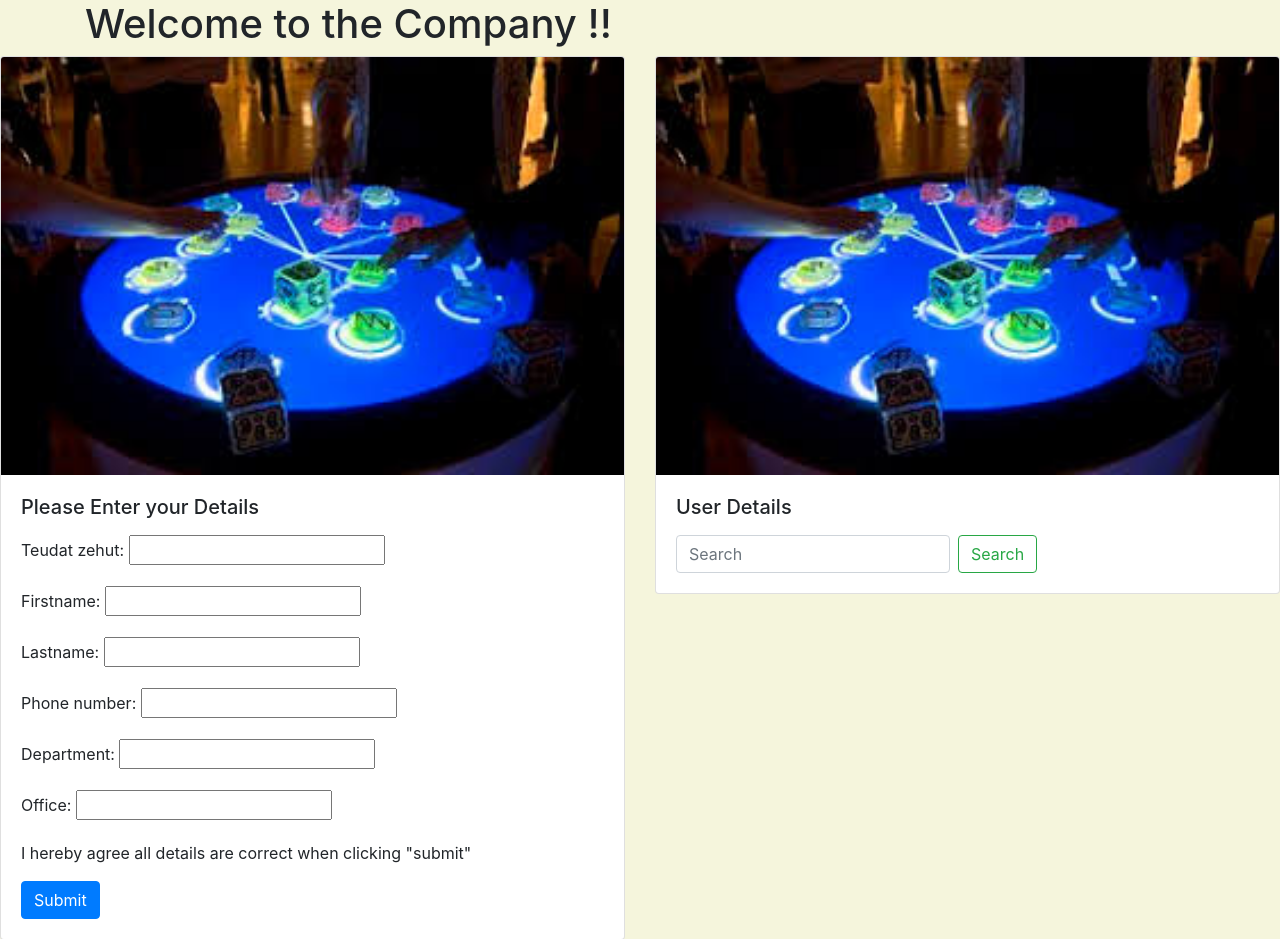
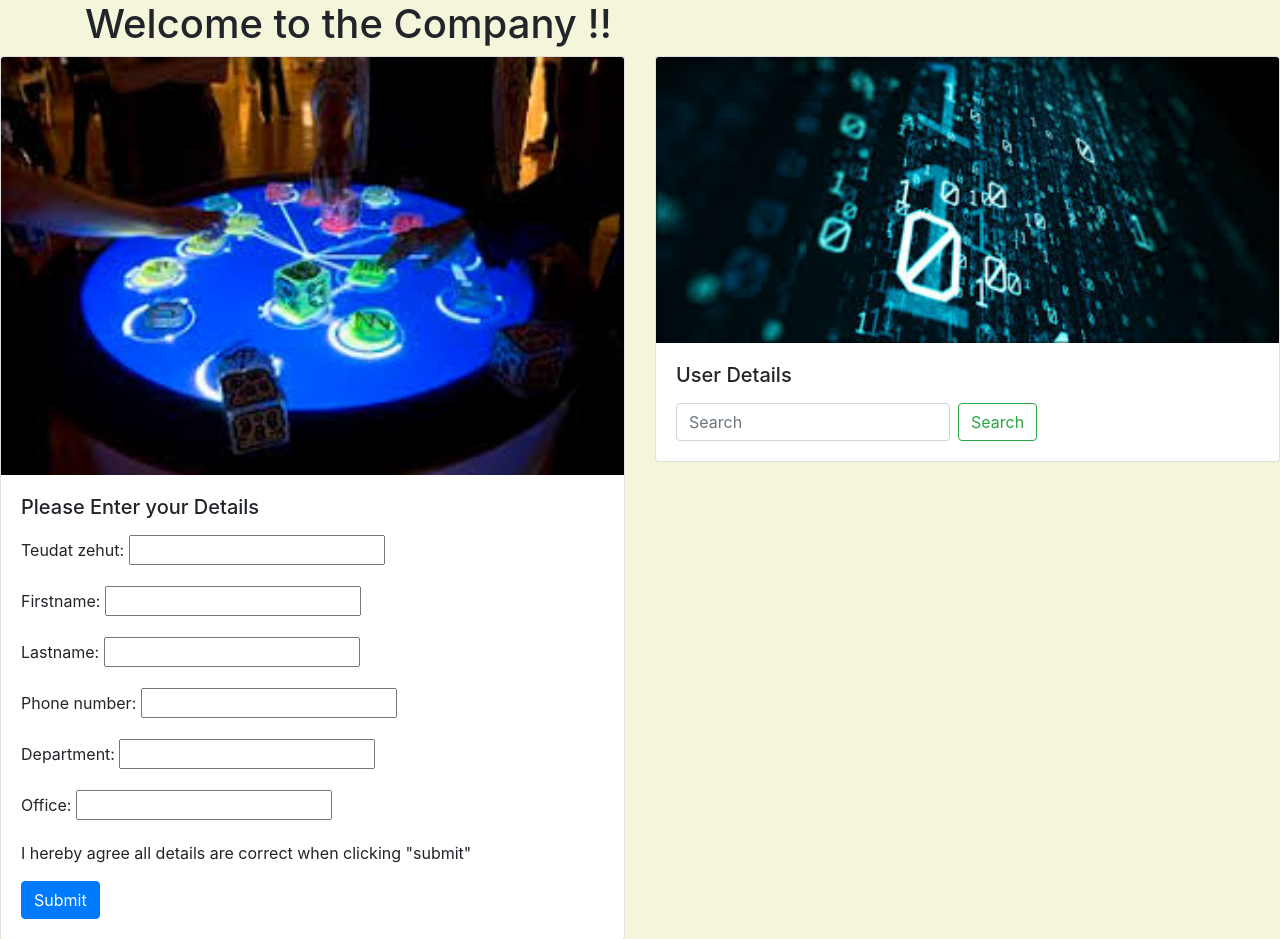
Before and after one commit to hofmanneil/DevelopersFinal, a Django app: page /employee/create/ in a window 1280 px wide. Shown: the part 56-995 px from the top of the page. Run offline with Django 3.2, Linux system fonts and the light colour scheme; a user stored in the database is signed in; some libraries are stand-ins or nearby versions.

Commit message:
version 1.2

```diff
--- a/ADproject2/helpdesk/templates/inventory.html
+++ b/ADproject2/helpdesk/templates/inventory.html
@@ -21,7 +21,7 @@
 
       <div class="col-sm-6">
         <div class="card">
-        <img class="card-img-top" src="{% static 'images/equipment.jpg' %}" alt="Card image cap">
+        <img class="card-img-top" src="{% static 'images/binary1.jpg' %}" alt="Card image cap">
             <div class="card-body">
             <h5 class="card-title">Search Inventory </h5>
             {% if edit %}
--- a/ADproject2/hrapp/templates/newuser.html
+++ b/ADproject2/hrapp/templates/newuser.html
@@ -26,7 +26,7 @@
   </div>
   <div class="col-sm-6">
     <div class="card">
-      <img class="card-img-top" src="{% static 'images/users.jpg' %}" alt="Card image cap">
+      <img class="card-img-top" src="{% static 'images/binary1.jpg' %}" alt="Card image cap">
       <div class="card-body">
         <h5 class="card-title">User Details</h5>
         <p class="card-text">
--- a/ADproject2/main/templates/search.html
+++ b/ADproject2/main/templates/search.html
@@ -7,7 +7,7 @@
 
 <h1> Search Page </h1>
 <p>What would you like to search for ?? </p>
-<img src="https://images.pexels.com/photos/326055/pexels-photo-326055.jpeg?auto=compress&cs=tinysrgb&dpr=1&w=500"  alt="...">
+<img src="https://images.pexels.com/photos/326055/pexels-photo-326055.jpeg?auto=compress&cs=tinysrgb&dpr=1&w=500"  alt="butterflies">
 
   <form   method="post">
     {% csrf_token %}
```
Also changed, not shown: ADproject2/db.sqlite3, ADproject2/main/assets/images/Binary1.jpg (added), ADproject2/main/assets/images/computer.jpg (added), ADproject2/main/assets/images/computers2.jpg (added), ADproject2/main/assets/images/monitor3.jpg (added), ADproject2/main/assets/images/monitors.jpg (added), ADproject2/main/assets/images/monitors2.jpg (added), 4 other files.
